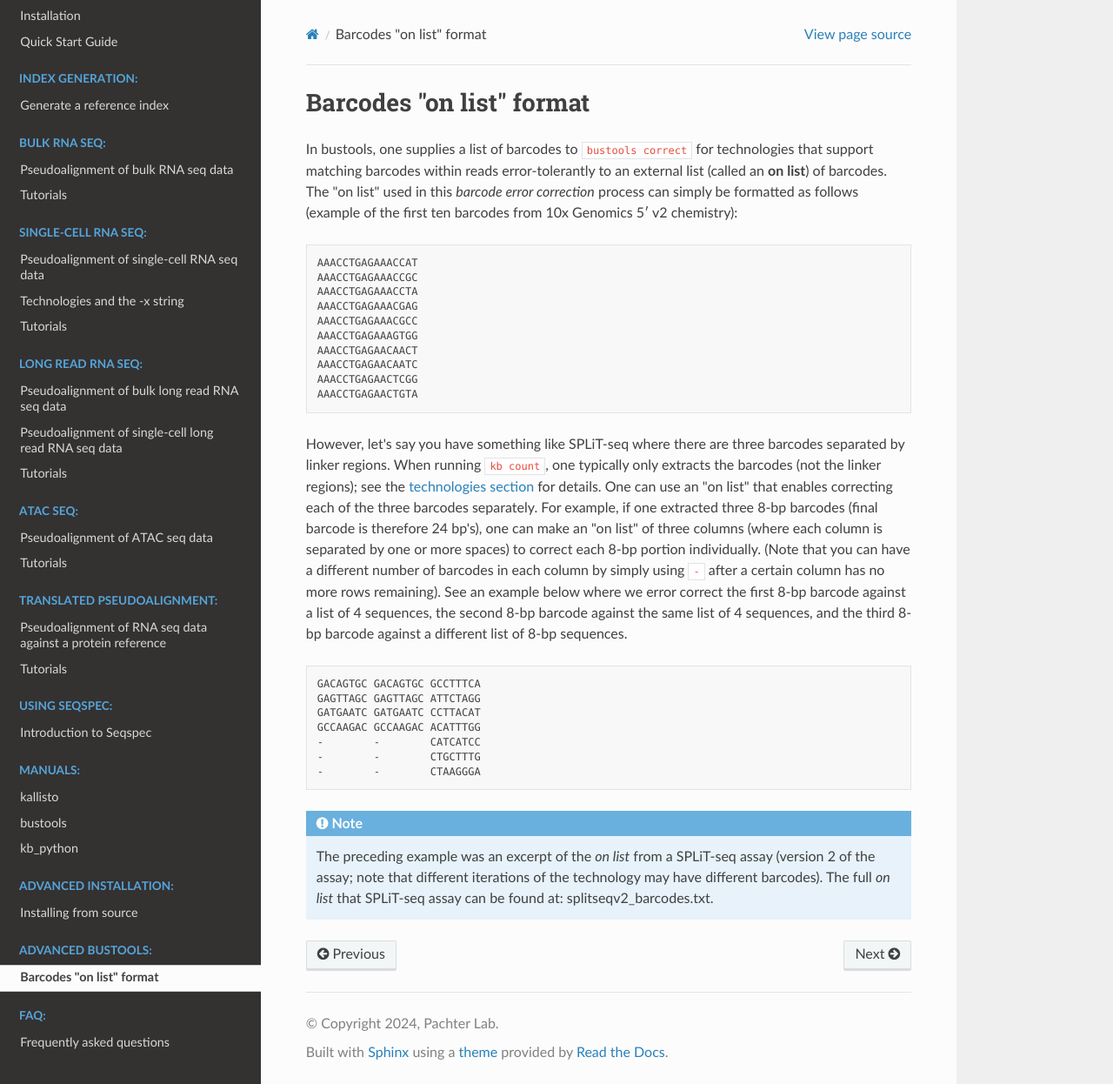
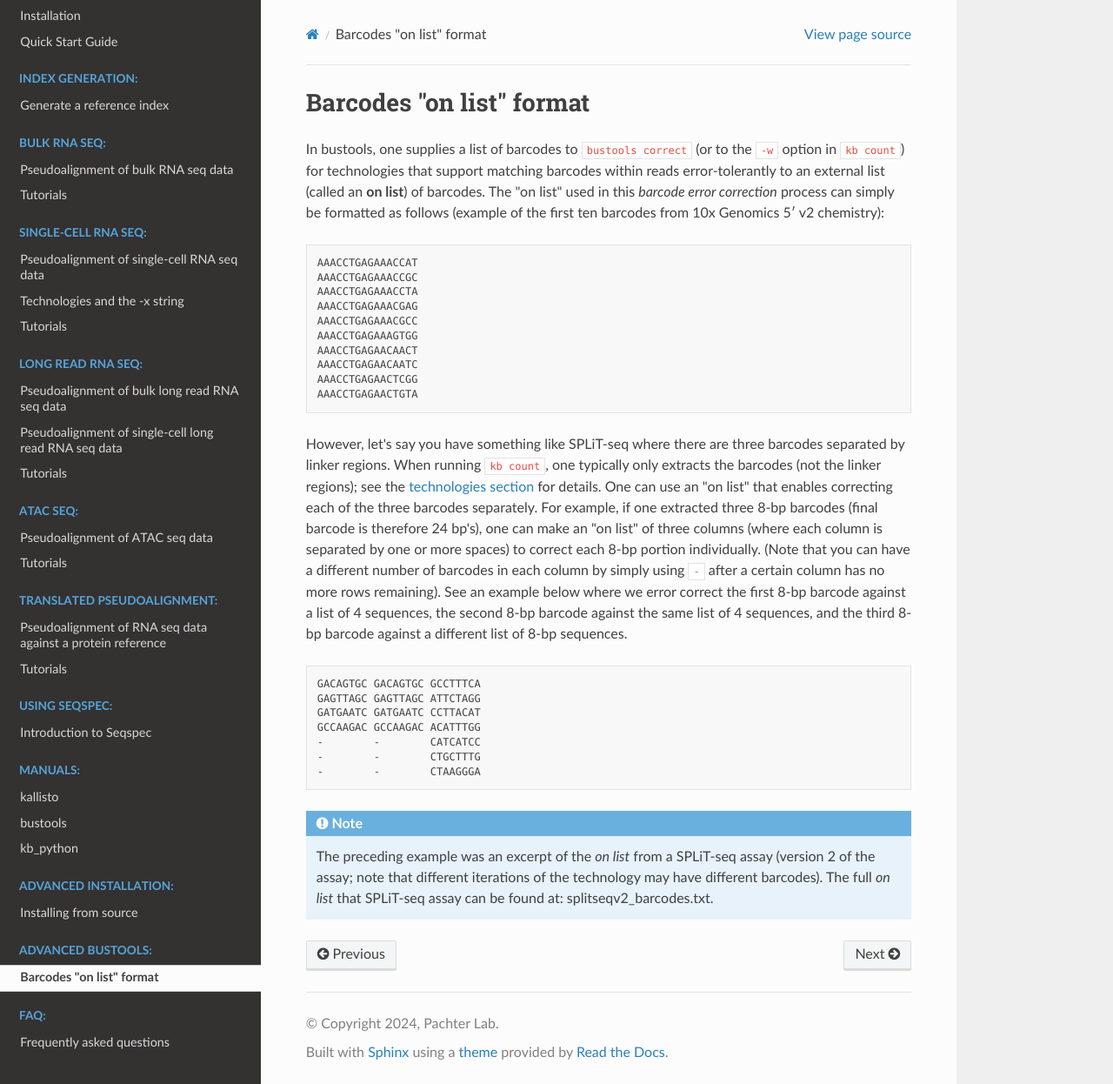
Before and after one commit to pachterlab/kb_docs, a Sphinx documentation site: the page built from docs/source/bus_adv/bus_adv_onlist.rst, in a window 1280 px wide and 1246 px high. Shown: the whole window at 87% size. Built offline with Sphinx 7.4.7 and the Read the Docs theme 2.0.0, drawn with Linux system fonts in a browser that asks for light colours.

Commit message:
Update bus_adv_onlist.rst

```diff
--- a/docs/source/bus_adv/bus_adv_onlist.rst
+++ b/docs/source/bus_adv/bus_adv_onlist.rst
@@ -1,7 +1,7 @@
 Barcodes "on list" format
 =========================
 
-In bustools, one supplies a list of barcodes to ``bustools correct`` for technologies that support matching barcodes within reads error-tolerantly to an external list (called an **on list**) of barcodes. The "on list" used in this *barcode error correction* process can simply be formatted as follows (example of the first ten barcodes from 10x Genomics 5′ v2 chemistry):
+In bustools, one supplies a list of barcodes to ``bustools correct`` (or to the ``-w`` option in ``kb count``) for technologies that support matching barcodes within reads error-tolerantly to an external list (called an **on list**) of barcodes. The "on list" used in this *barcode error correction* process can simply be formatted as follows (example of the first ten barcodes from 10x Genomics 5′ v2 chemistry):
 
 .. code-block:: text
 
```
